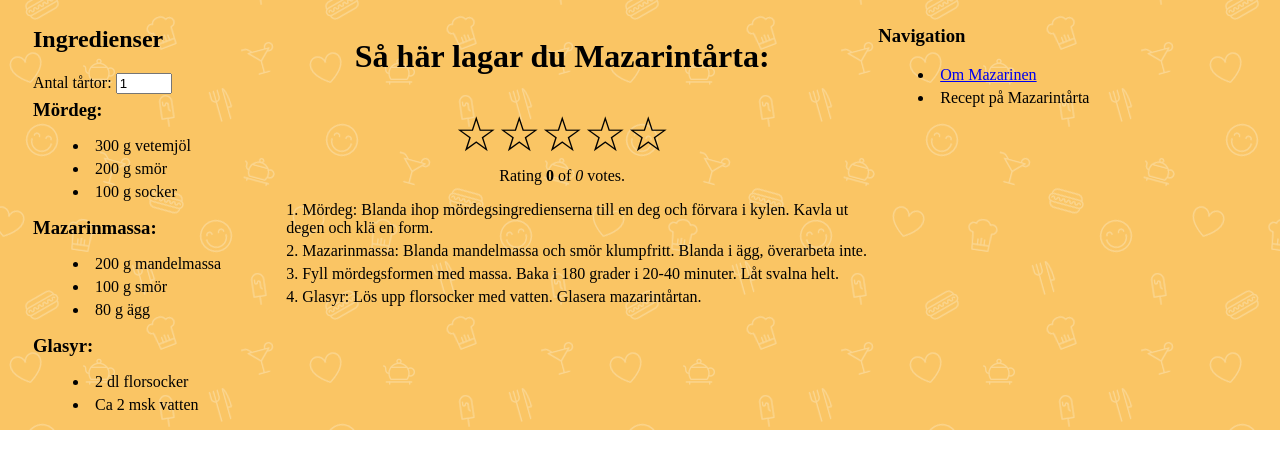
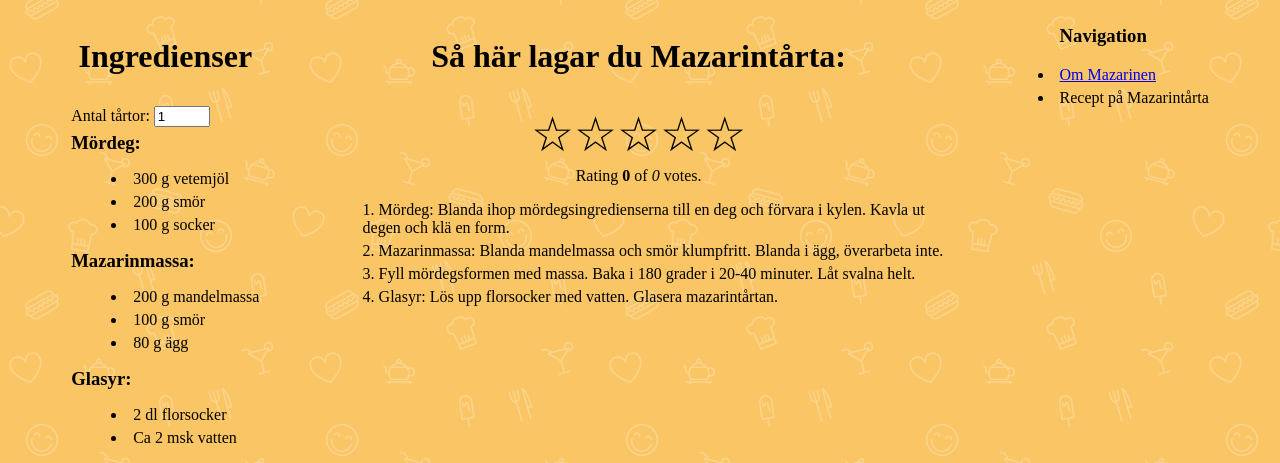
Before and after one commit to EriJan/EriJan.github.io, a plain HTML site: page recept.html in a window 1280 px wide. Shown: the part 567-1030 px from the top of the page. Before the commit the page ends 997 px from the top, so only its background shows below. Drawn offline with nearby package versions, Linux system fonts and the light colour scheme; no server answers.

Commit message:
Playing around with css.

```diff
--- a/main.css
+++ b/main.css
@@ -38,21 +38,26 @@ img {
 }
 
 nav {
-    float: left;
+    float: right;
     text-align:left;
+    padding-left: 0%;
     padding-right: 5%;
-    padding-right: 1%;
+}
+
+nav h3 {
+    text-align: center;
 }
 
 aside {
     float: left;
-    padding-left: 25px;
-    padding-right: 25px;
+    padding-left: 5%;
 }
 
 article {
     float: left;
     width: 50%;
+    padding-left: 5%;
+}
 }
 
 aside h2 {
```
